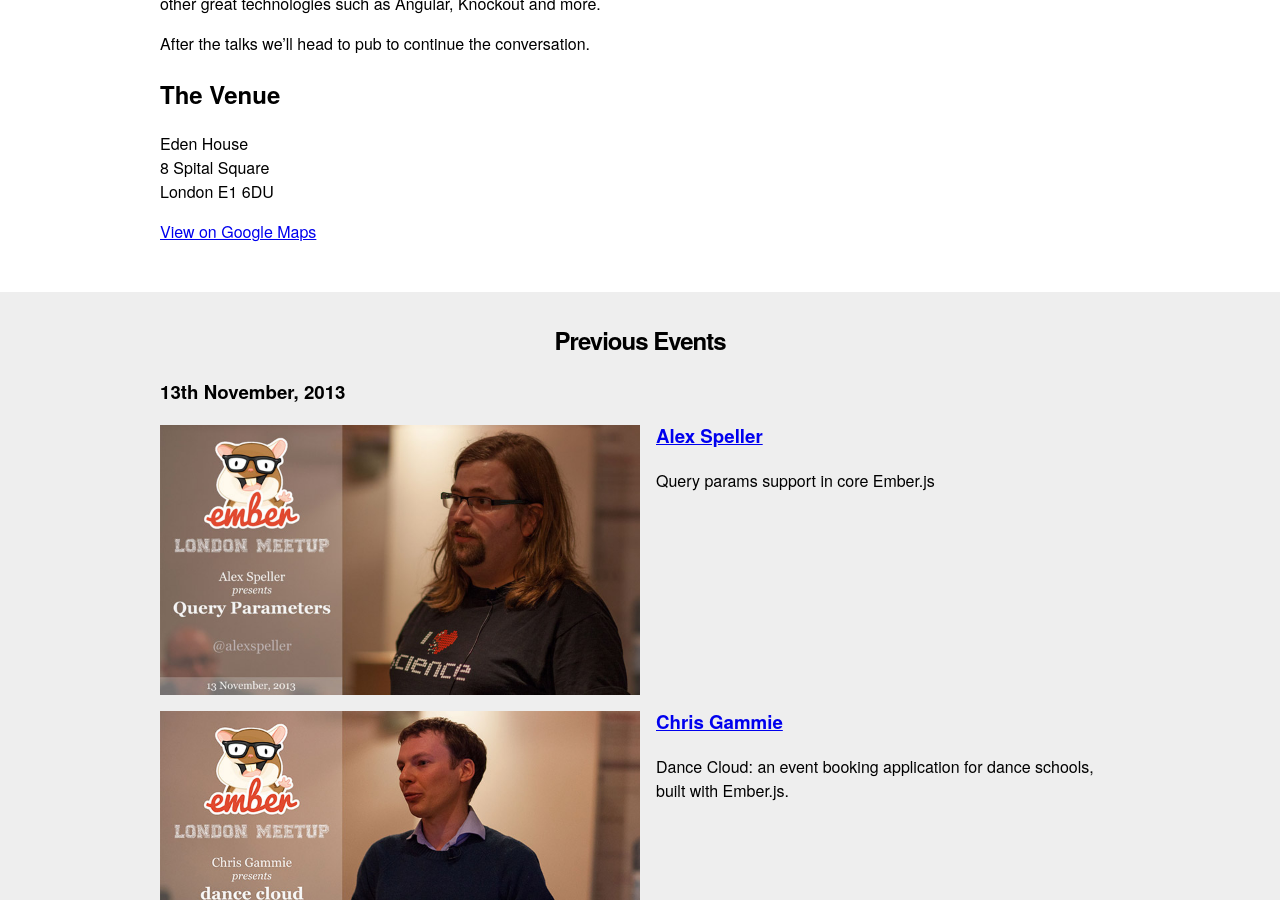
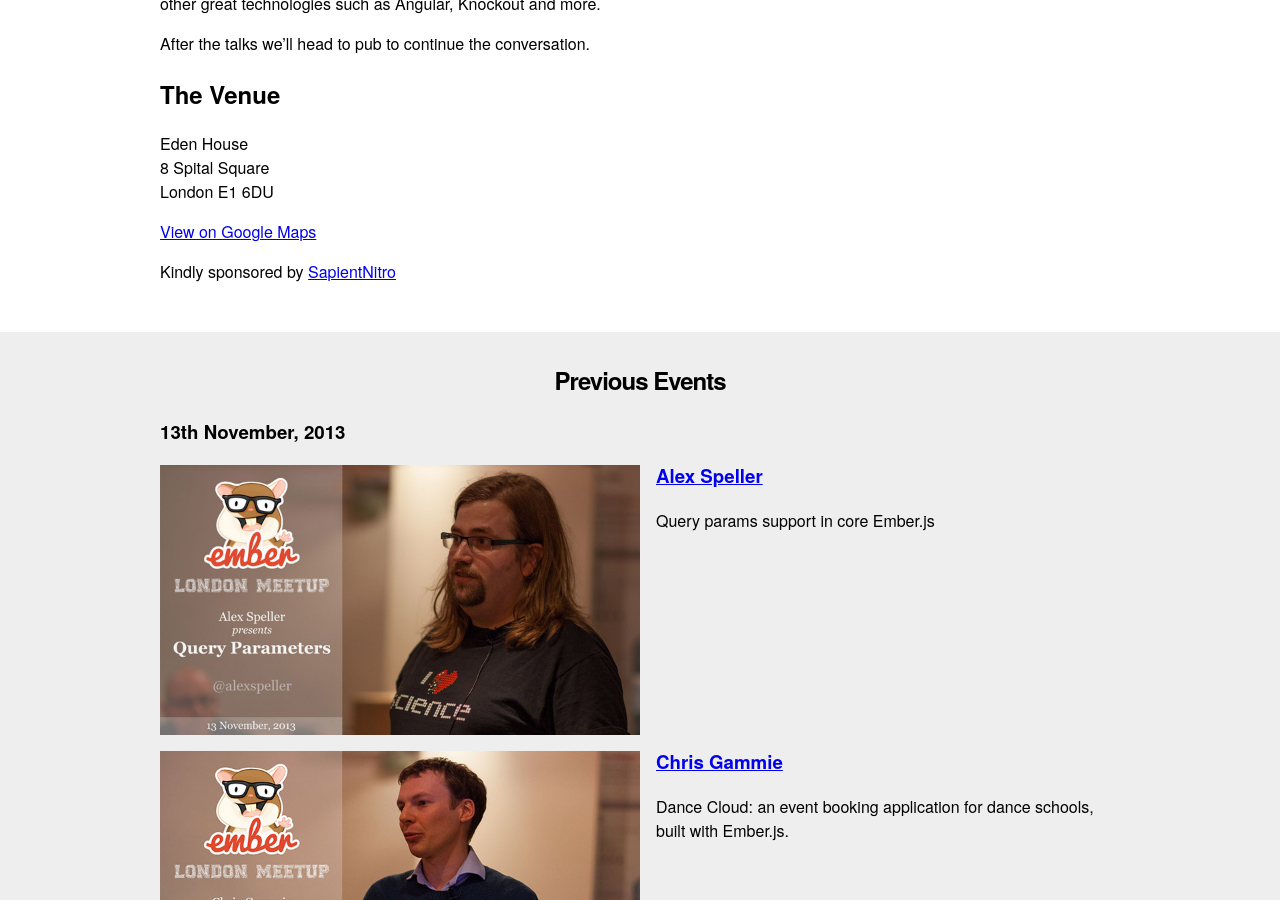
Before and after one commit to emberlondon/emberlondon.github.io, a Jekyll site: the page built from index.html, in a window 1280 px wide and 900 px high, scrolled down 1521 px. Built offline with Jekyll 4.4.1, drawn with Linux system fonts in a browser that asks for light colours; Markdown is read by kramdown in place of the engine named in the settings.

Commit message:
Add Sapient

```diff
--- a/index.html
+++ b/index.html
@@ -81,6 +81,7 @@ title: Ember London
       8 Spital Square<br>
       London E1 6DU</p>
     <p><a href="http://goo.gl/ze6k5s" target="_blank">View on Google Maps</a></p>
+    <p>Kindly sponsored by <a href="http://www.sapient.com/en-gb/sapientnitro.html">SapientNitro</a></p>
   </div>
 </section>
 
```
